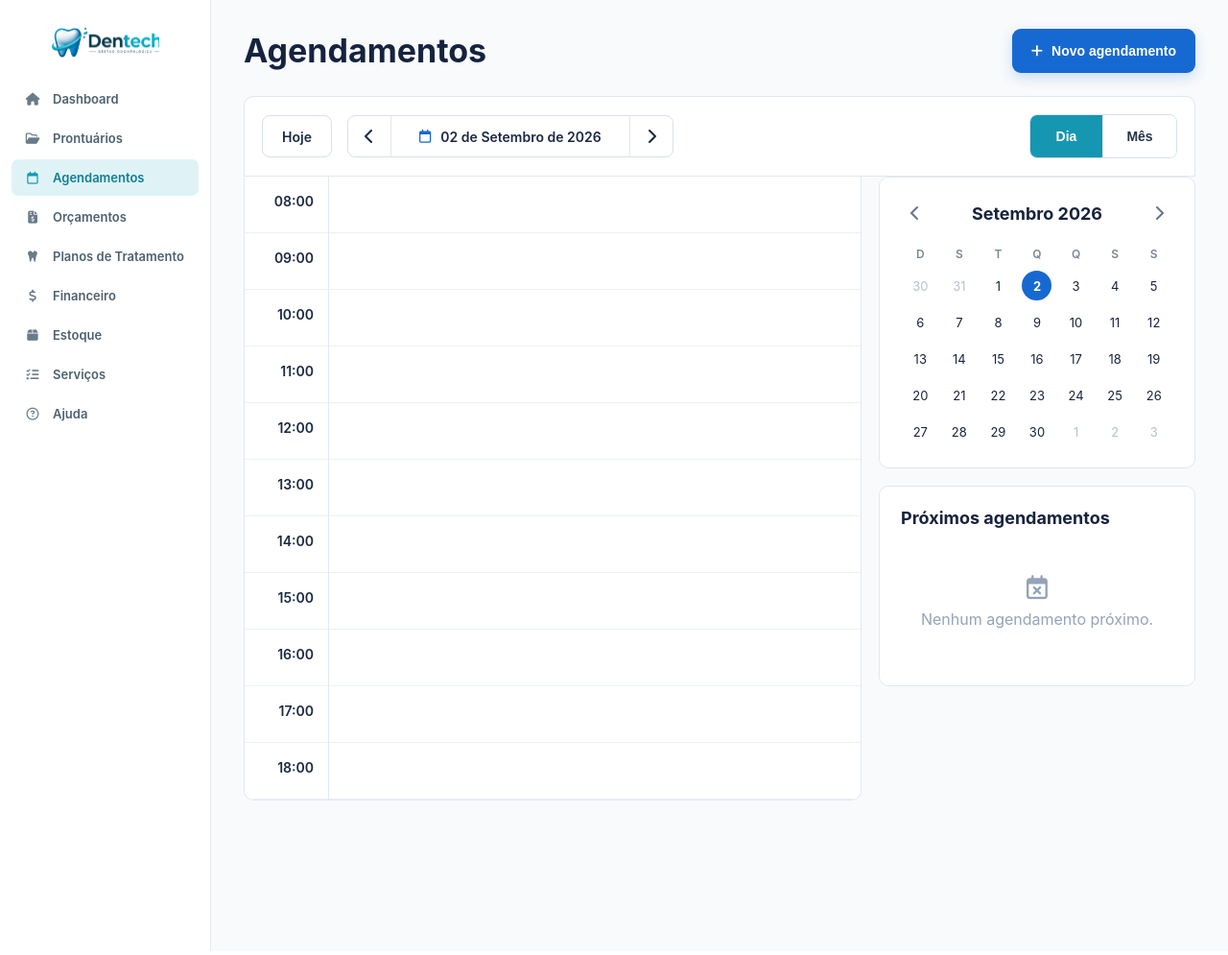
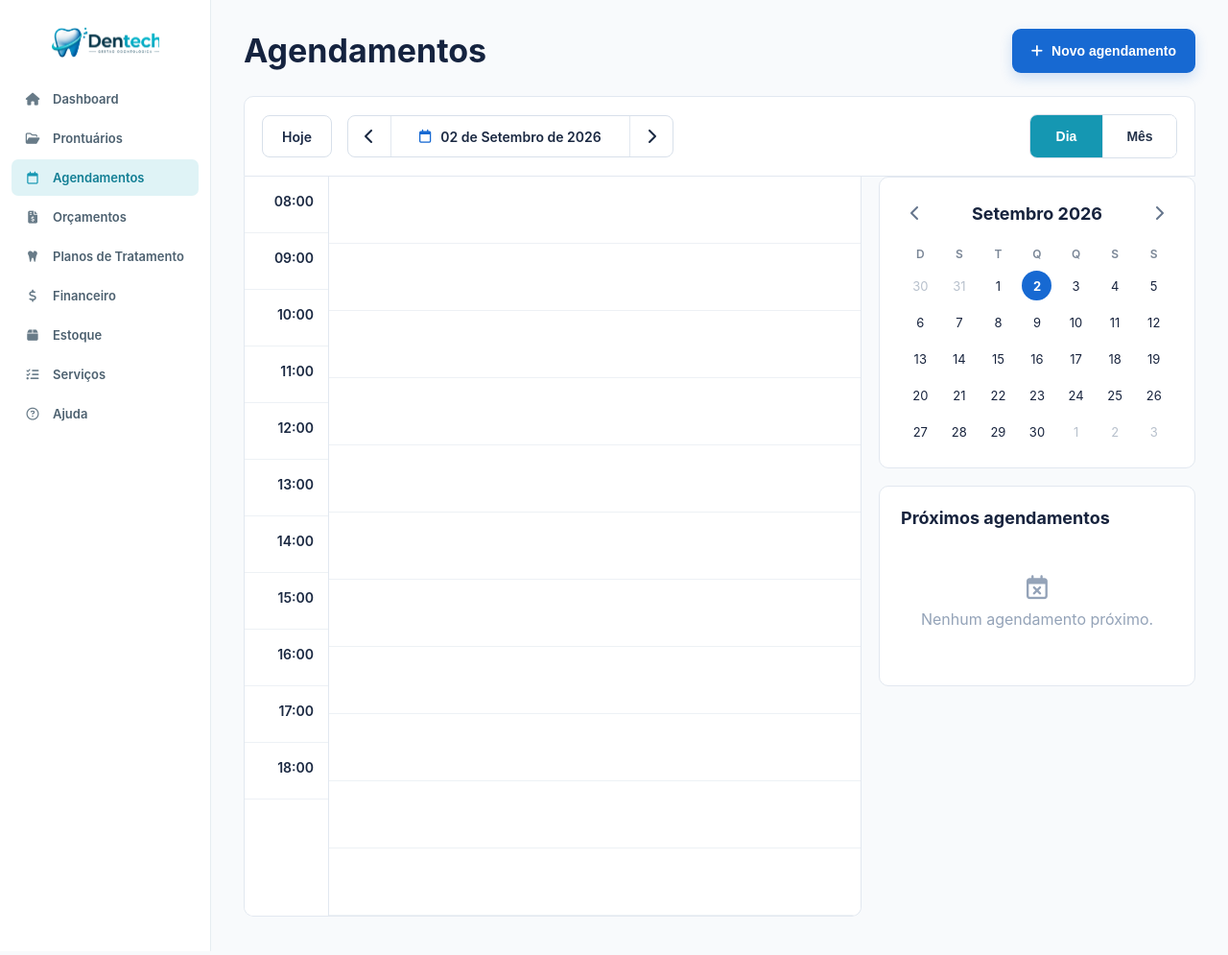
Before and after one commit to luiscerizza/dentech, a PHP site: page /Dentech/agendamentos.php in a window 1280 px wide. Shown: the whole page at 96% size. Run offline with PHP 8.4, Linux system fonts and the light colour scheme; the visitor is signed in with stand-in values (Sample User, id 1); data comes from the database, SQL or seed files in the repository.

Commit message:
fix: sincroniza altura da grade com posicionamento

```diff
--- a/css/agendamento.css
+++ b/css/agendamento.css
@@ -341,7 +341,7 @@ body {
 }
 
 .hour-row {
-  height: 59px;
+  height: 70px;
 
   position: relative;
 
```
